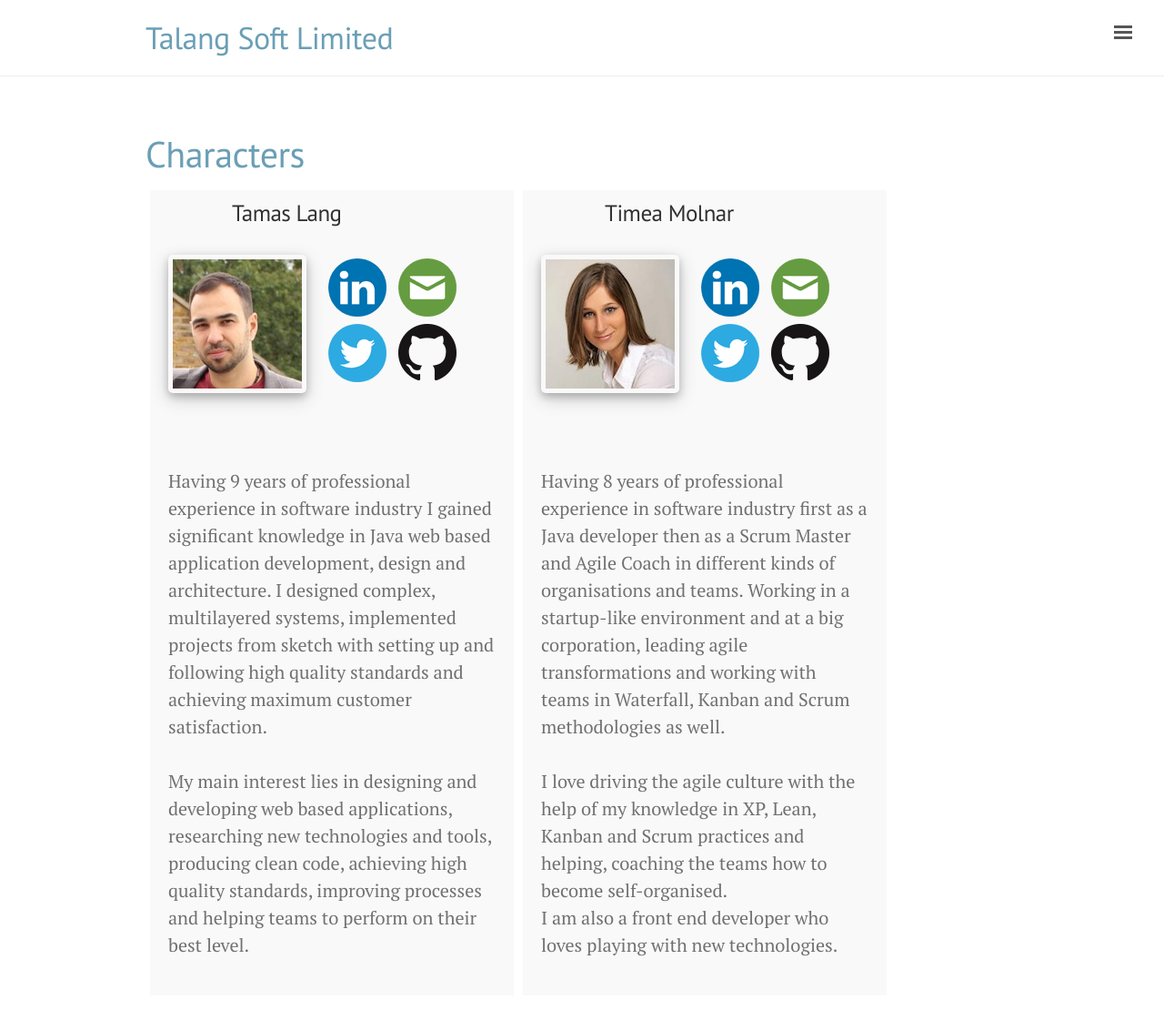
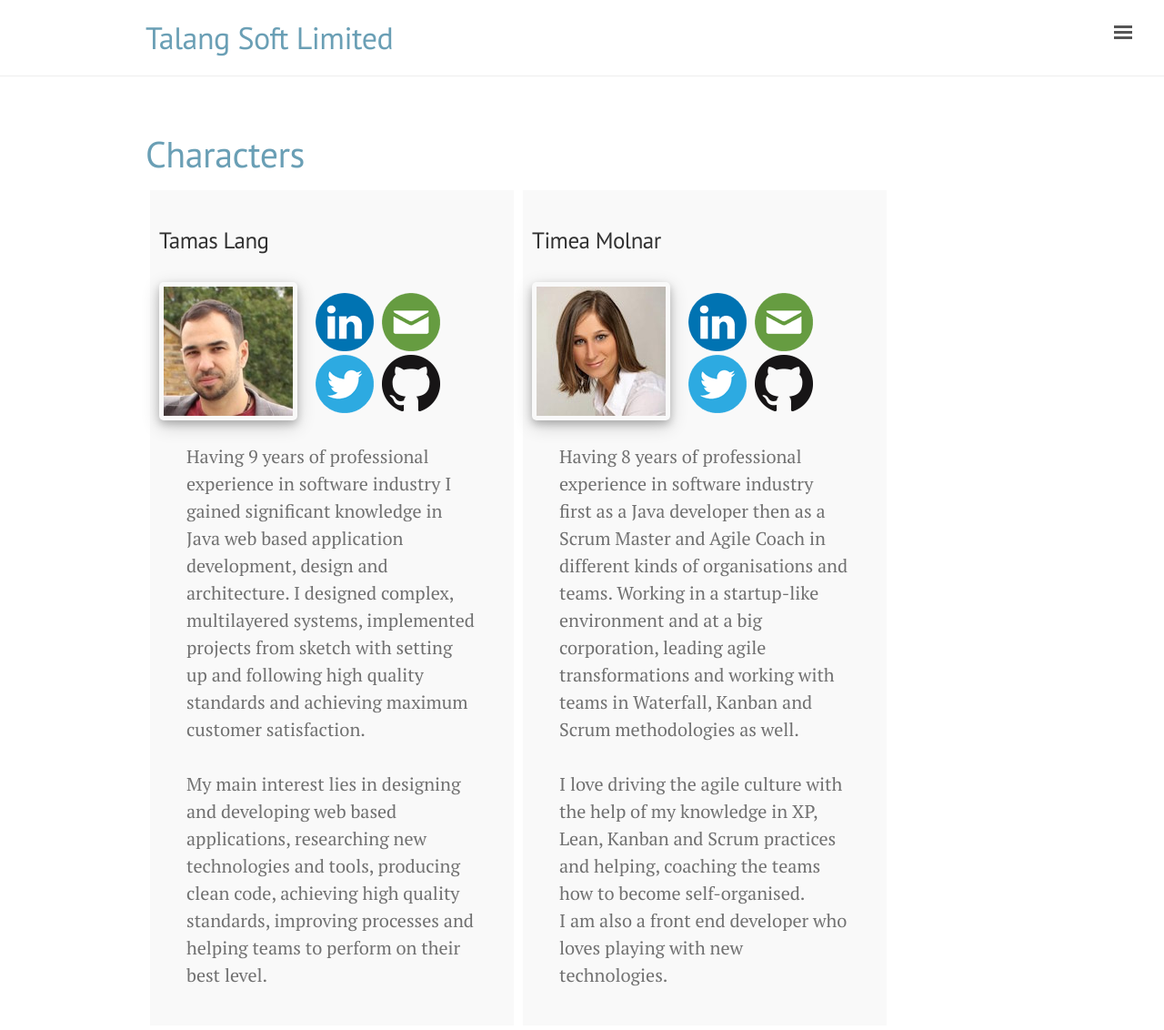
Before and after one commit to talangsoft/talangsoft.github.io, a Jekyll site: the page built from 1characters.md, in a window 1280 px wide. Shown: the whole page at 91% size. Built offline with Jekyll 4.4.1, drawn with Linux system fonts in a browser that asks for light colours; before the commit the page ends 1099 px from its top, so only the background shows below that.

Commit message:
Changing style for characters, adding story to index.html, add info to contacts

```diff
--- a/1characters.md
+++ b/1characters.md
@@ -4,43 +4,46 @@ title: Characters
 ---
 {% include encrypt_mail.html %}
 
-<div>
-
-<div class="aboutText">
-  <h3 class="contactName">Tamas Lang</h3>
-<p class="message">
-  <img class="morph" src="/assets/contact/profileTL.jpg">
+<div class="profile">
+  <h3 class="profileName">Tamas Lang</h3>
+  <div class="profilePhoto">
+    <img class="profilePic morph" src="/assets/contact/profileTL.jpg">
+  </div>
+  <div class="profileContact">
     <a href="https://uk.linkedin.com/in/tamaslang" class="hvr-buzz-out iconLinkedIn" target="_blank"></a>
     <a href="javascript:linkTo_UnCryptMailto('nbjmup;ubnbt/mbohAubmbohtpgu/psh');" class="hvr-buzz-out iconEmail" target="_blank"></a>
     <a href="https://twitter.com/TmsLng" class="hvr-buzz-out iconTwitter" target="_blank"></a>
     <a href="https://github.com/tamaslang" class="hvr-buzz-out iconGithub" target="_blank"></a>
-  <br/><br/><br/> <br/>
+  </div>
+
+  <div class="message">
     Having 9 years of professional experience in software industry I gained significant knowledge in Java web based application development, design and architecture.
     I designed complex, multilayered systems, implemented projects from sketch with setting up and following high quality standards and achieving maximum customer satisfaction.
 
-  <br/><br/>
+    <br/><br/>
     My main interest lies in designing and developing web based applications, researching new technologies and tools,
     producing clean code, achieving high quality standards, improving processes and helping teams to perform on their best level.
-  </p>
+  </div>
 </div>
 
-<div class="aboutText" >
-  <h3 class="contactName">Timea Molnar</h3>
-  <p class="message">
-  <img class="morph" src="/assets/contact/profileTM.jpg">
-  <a href="https://uk.linkedin.com/in/timeamolnar3" class="hvr-buzz-out iconLinkedIn" target="_blank"></a>
-  <a href="javascript:linkTo_UnCryptMailto('nbjmup;ujnfb/npmobsAubmbohtpgu/psh');" class="hvr-buzz-out iconEmail" target="_blank"></a>
-  <a href="https://twitter.com/montymea" class="hvr-buzz-out iconTwitter" target="_blank"></a>
-  <a href="https://github.com/timeamolnar" class="hvr-buzz-out iconGithub" target="_blank"></a>
-  <br/><br/><br/><br/>
+<div class="profile">
+  <h3 class="profileName">Timea Molnar</h3>
+  <div class="profilePhoto">
+    <img class="profilePic morph" src="/assets/contact/profileTM.jpg">
+  </div>
+  <div class="profileContact">
+    <a href="https://uk.linkedin.com/in/timeamolnar3" class="hvr-buzz-out iconLinkedIn" target="_blank"></a>
+    <a href="javascript:linkTo_UnCryptMailto('nbjmup;ujnfb/npmobsAubmbohtpgu/psh');" class="hvr-buzz-out iconEmail" target="_blank"></a>
+    <a href="https://twitter.com/montymea" class="hvr-buzz-out iconTwitter" target="_blank"></a>
+    <a href="https://github.com/timeamolnar" class="hvr-buzz-out iconGithub" target="_blank"></a>
+  </div>
+
+  <div class="message">
      Having 8 years of professional experience in software industry first as a Java developer then as a Scrum Master and Agile Coach in different kinds of organisations and teams.
      Working in a startup-like environment and at a big corporation, leading agile transformations and working with teams in Waterfall, Kanban and Scrum methodologies as well.
      <br/><br/>
      I love driving the agile culture with the help of my knowledge in XP, Lean, Kanban and Scrum practices and helping, coaching the teams how to become self-organised.
      <br/>
      I am also a front end developer who loves playing with new technologies.
-     <br/>
-  </p>
+  </div>
 </div>
-
-</div>
--- a/public/css/hover.css
+++ b/public/css/hover.css
@@ -22,7 +22,6 @@
 }
 
 /* Morphing */
-
 .morph {
   -webkit-transition: all 0.5s ease;
      -moz-transition: all 0.5s ease;
--- a/public/css/lanyon.css
+++ b/public/css/lanyon.css
@@ -27,28 +27,51 @@
  * Themes
  */
 
-.contactName {
-  margin: auto;
-  width: 60%;
-  padding: 10px;
-}
-
-.aboutText{
+.profile{
   background-color: #f9f9f9;
   max-width: 20rem;
   float:left;
   margin: 5px;
 }
 
-.aboutText a{
-  margin: 4px;
+.profile a{
+  margin: 2px;
 }
 
-.aboutText img{
+.profile .message {
+  clear:both;
+}
+
+.profilePic {
   box-shadow: 0 4px 8px 0 rgba(0, 0, 0, 0.2), 0 6px 20px 0 rgba(0, 0, 0, 0.19);
   float: left;
   padding: 5px;
-  margin: 0px 20px 20px 0px;
+  margin: 10px 5px 5px 10px;
+}
+.profilePhoto {
+  display:block;
+  float:left;
+  width:160px
+}
+
+.profileContact {
+  padding-top:20px;
+  display:block;
+  float:left;
+  width:150px;
+  margin-left:20px;
+}
+
+.profileName {
+  padding: 10px;
+}
+
+.profileInfo {
+  margin: 5px;
+}
+
+.clear {
+  clear:both;
 }
 
 img.bg {
@@ -102,7 +125,7 @@ h1, h2, h3, h4, h5, h6 {
  * Wrapper
  *
  * The wrapper is used to position site content when the sidebar is toggled. We
- * use an outter wrap to position the sidebar without interferring with the
+ * use an outer wrap to position the sidebar without interfering with the
  * regular page content.
  */
 
--- a/public/css/poole.css
+++ b/public/css/poole.css
@@ -272,7 +272,7 @@ tbody tr:nth-child(odd) th {
  */
 
 .message {
-  margin-bottom: 1rem;
+  margin: 1rem;
   padding: 1rem;
   color: #717171;
   background-color: #f9f9f9;
```
Also changed, not shown: 3contact.md (+12 -7 lines), index.html (+20 -0 lines).
